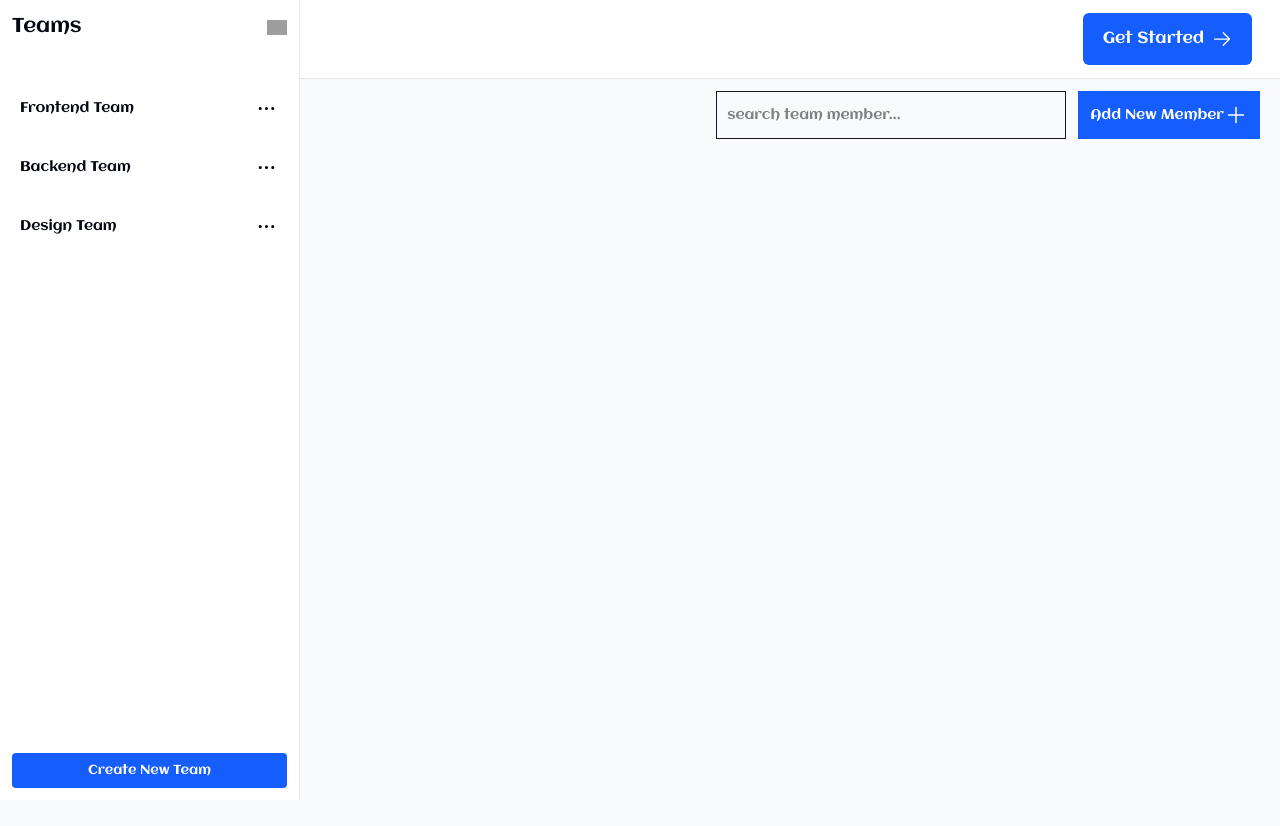
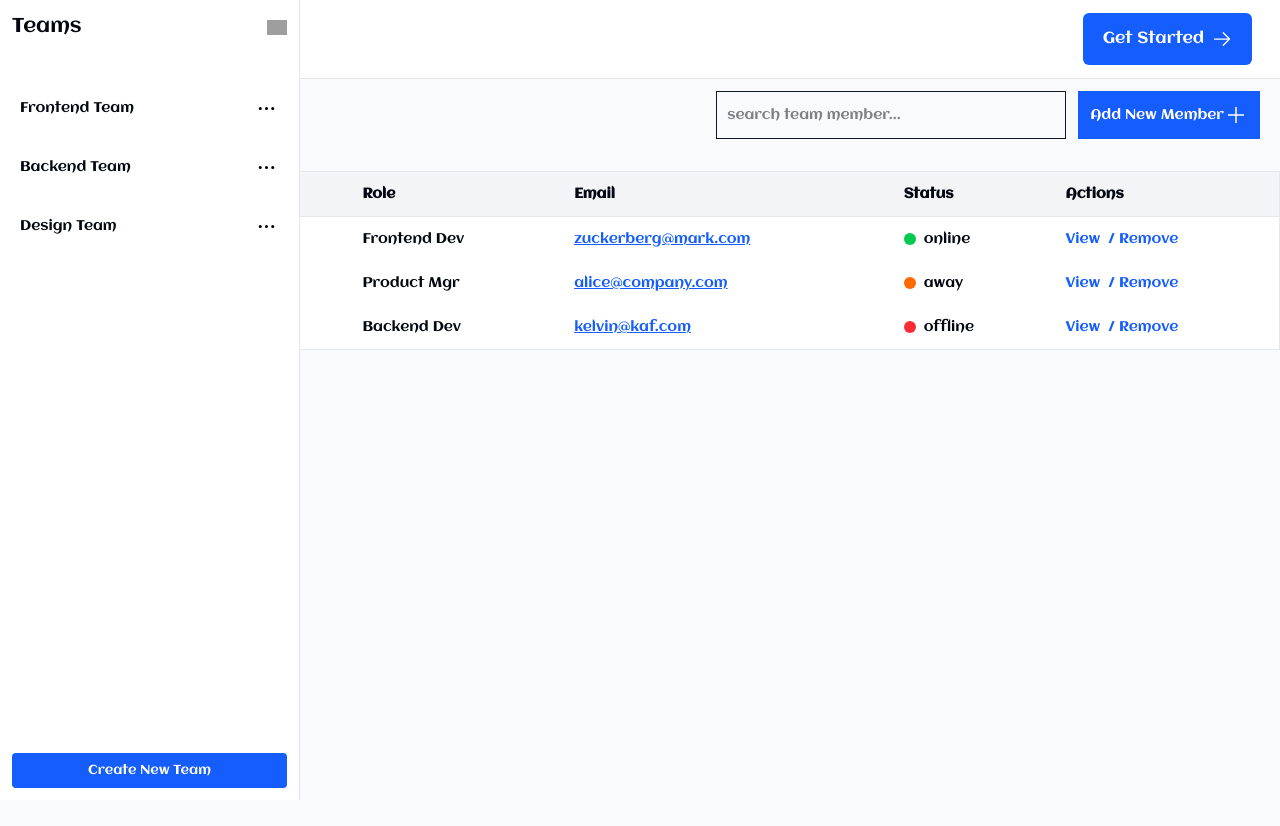
Before and after one commit to Jaycode01/DevCollab, a Next.js app in the folder frontend/: page /team in a window 1280 px wide. Shown: the top 826 px of the page. Built offline with nearby package versions, Linux system fonts and the light colour scheme; no server answers; grey boxes are pictures that could not be loaded; a web font is replaced by a local one.

Commit message:
worked on the team member table UI

```diff
--- a/frontend/src/app/team/page.tsx
+++ b/frontend/src/app/team/page.tsx
@@ -6,6 +6,7 @@ import Dots from "../../../public/dots.svg";
 import AddIcon from "../../../public/add.svg";
 import OpenPanel from "../../../public/open-panel.svg";
 import ClosePanel from "../../../public/close-panel.svg";
+import User from "../../../public/user.svg";
 
 export default function Team() {
   const [activeMenu, setActiveMenu] = useState<string | null>(null);
@@ -105,7 +106,8 @@ export default function Team() {
           </button>
         )}
 
-        <section className="flex-1 md:flex-row flex-col flex  justify-start md:justify-between px-5 py-3 md:items-center items-stretch h-fit">
+        <section className="flex-1">
+          <div className="md:flex-row flex-col flex  justify-start md:justify-between px-5 py-3 md:items-center items-stretch h-fit">
             <h1 className="text-[25px]">Team Name</h1>
             <div className="flex h-fit gap-3 md:flex-row flex-col">
               <input
@@ -122,6 +124,73 @@ export default function Team() {
                 Add New Member <Image src={AddIcon} alt="add icon" />
               </button>
             </div>
+          </div>
+          <div className="overflow-x-auto mt-5">
+            <table className="min-w-full bg-white border border-gray-200 rounded shadow text-sm">
+              <thead>
+                <tr className="bg-gray-100 text-left">
+                  <th className="px-4 py-3 border-b">Avatar</th>
+                  <th className="px-4 py-3 border-b">Name</th>
+                  <th className="px-4 py-3 border-b">Role</th>
+                  <th className="px-4 py-3 border-b">Email</th>
+                  <th className="px-4 py-3 border-b">Status</th>
+                  <th className="px-4 py-3 border-b">Actions</th>
+                </tr>
+              </thead>
+              <tbody>
+                {[
+                  {
+                    name: "Mark Zuckerberg",
+                    role: "Frontend Dev",
+                    email: "zuckerberg@mark.com",
+                    status: "online",
+                    statusColor: "bg-green-500",
+                  },
+                  {
+                    name: "Alice Smith",
+                    role: "Product Mgr",
+                    email: "alice@company.com",
+                    status: "away",
+                    statusColor: "bg-orange-500",
+                  },
+                  {
+                    name: "Kelvin Okafor",
+                    role: "Backend Dev",
+                    email: "kelvin@kaf.com",
+                    status: "offline",
+                    statusColor: "bg-red-500",
+                  },
+                ].map((member, index) => (
+                  <tr
+                    className="hover:bg-gray-50 transition-colors border- lat:border-0"
+                    key={index}
+                  >
+                    <td className="px-4 y-3">
+                      <Image
+                        src={User}
+                        alt="user"
+                        className="rounded-full w-8 h-8"
+                      />
+                    </td>
+                    <td className="px- py-3">{member.name}</td>
+                    <td className="px-4 py-3">{member.role}</td>
+                    <td className="px-4 py-3 text-blue-600 underline cursor-pointer">
+                      {member.email}
+                    </td>
+                    <td className="px-4 py-3 flex items-center gap-2">
+                      <span
+                        className={`inline-block w-3 h-3 rounded-full ${member.statusColor}`}
+                      ></span>
+                      <span>{member.status}</span>
+                    </td>
+                    <td className="px-4 py-3 text-blue-600 space-x-2 cursor-pointer">
+                      <span>View</span>/ <span>Remove</span>
+                    </td>
+                  </tr>
+                ))}
+              </tbody>
+            </table>
+          </div>
         </section>
       </div>
     </>
```
Lines whose indentation alone changed are shown as unchanged.
